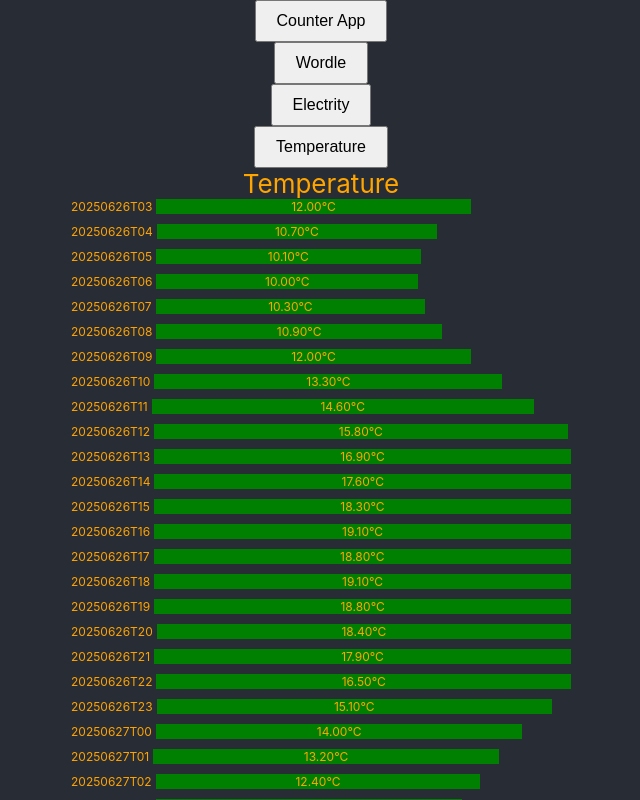
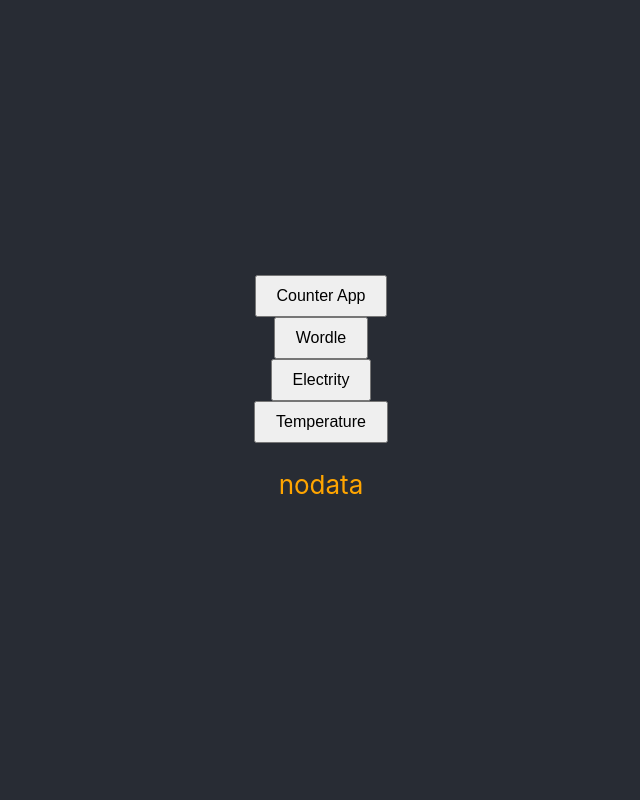
Before and after one commit to haiphan/capybaralab, a React (Create React App) app: page / in a window 1280 px wide. Both pictures are taken after a click on the button "Temperature". Shown: the top 800 px of the page, without its empty margins (319-959 px from the left). Built offline with nearby package versions, Linux system fonts and the light colour scheme.

Commit message:
Clean up data

```diff
--- a/src/components/Temperature.tsx
+++ b/src/components/Temperature.tsx
@@ -1,4 +1,4 @@
-const DEFAULT_TEMP_DATA = '2025-06-26T03:00,12.0;2025-06-26T04:00,10.7;2025-06-26T05:00,10.1;2025-06-26T06:00,10.0;2025-06-26T07:00,10.3;2025-06-26T08:00,10.9;2025-06-26T09:00,12.0;2025-06-26T10:00,13.3;2025-06-26T11:00,14.6;2025-06-26T12:00,15.8;2025-06-26T13:00,16.9;2025-06-26T14:00,17.6;2025-06-26T15:00,18.3;2025-06-26T16:00,19.1;2025-06-26T17:00,18.8;2025-06-26T18:00,19.1;2025-06-26T19:00,18.8;2025-06-26T20:00,18.4;2025-06-26T21:00,17.9;2025-06-26T22:00,16.5;2025-06-26T23:00,15.1;2025-06-27T00:00,14.0;2025-06-27T01:00,13.2;2025-06-27T02:00,12.4;2025-06-27T03:00,11.7;2025-06-27T04:00,11.3;2025-06-27T05:00,11.1;2025-06-27T06:00,12.0;2025-06-27T07:00,13.5;2025-06-27T08:00,14.9;2025-06-27T09:00,15.7;2025-06-27T10:00,16.7;2025-06-27T11:00,17.0;2025-06-27T12:00,17.5;2025-06-27T13:00,17.9;2025-06-27T14:00,17.1;2025-06-27T15:00,16.8;2025-06-27T16:00,17.1;2025-06-27T17:00,16.6;2025-06-27T18:00,16.5;2025-06-27T19:00,16.2;2025-06-27T20:00,15.8;2025-06-27T21:00,15.2;2025-06-27T22:00,14.8;2025-06-27T23:00,14.6;2025-06-28T00:00,14.3;2025-06-28T01:00,14.1;2025-06-28T02:00,14.0';
+const DEFAULT_TEMP_DATA = 'nodata';
 
 const dataStr = process.env.REACT_APP_ELEC ?? DEFAULT_TEMP_DATA;
 interface TRow {
@@ -16,7 +16,6 @@ const tempRows: TRow[] = dataStr.includes(';') ? dataStr.split(';').map((row) =>
 
 function formatDate(dateStr: string): string {
     const date = new Date(dateStr);
-    // format the date as YYYY-MM-DDTHH
     return date.toISOString().slice(0, 13).split('-').join('');
 }
 
```
